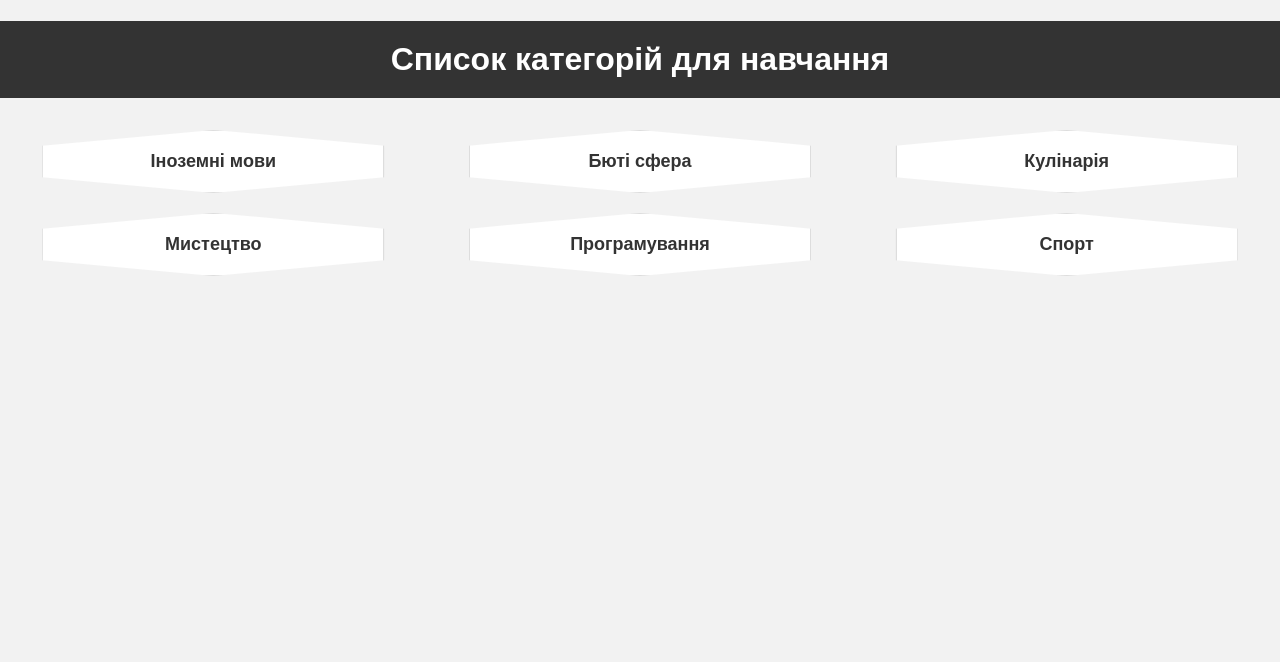
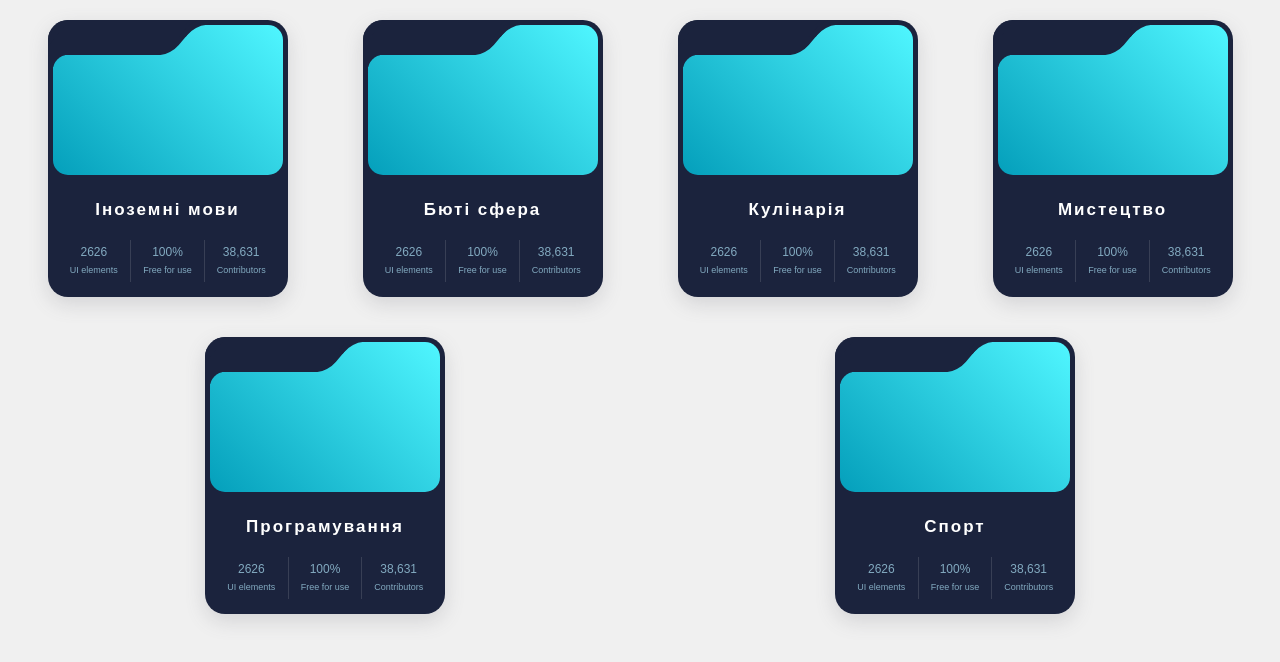
Before and after one commit to musakovskiy/education_platform, a Django app: page /categories/ in a window 1280 px wide. Shown: the top 662 px of the page. Run offline with Django 4.2, Linux system fonts and the light colour scheme; a user stored in the database is signed in; data comes from the database, SQL or seed files in the repository.

Commit message:
created category list html v1

```diff
--- /dev/null
+++ b/static/css/category.css
@@ -0,0 +1,133 @@
+.card {
+  width: 230px;
+  border-radius: 20px;
+  background: #1b233d;
+  padding: 5px;
+  overflow: hidden;
+  box-shadow: rgba(100, 100, 111, 0.2) 0px 7px 20px 0px;
+  transition: transform 0.5s cubic-bezier(0.175, 0.885, 0.32, 1.275);
+  margin-bottom: 20px;
+}
+
+.card:hover {
+  transform: scale(1.05);
+}
+
+.card .top-section {
+  height: 150px;
+  border-radius: 15px;
+  display: flex;
+  flex-direction: column;
+  background: linear-gradient(45deg, rgb(4, 159, 187) 0%, rgb(80, 246, 255) 100%);
+  position: relative;
+}
+
+.card .top-section .border {
+  border-bottom-right-radius: 10px;
+  height: 30px;
+  width: 130px;
+  background: #1b233d;
+  position: relative;
+  transform: skew(-40deg);
+  box-shadow: -10px -10px 0 0 #1b233d;
+}
+
+.card .top-section .border::before {
+  content: "";
+  position: absolute;
+  width: 15px;
+  height: 15px;
+  top: 0;
+  right: -15px;
+  background: rgba(255, 255, 255, 0);
+  border-top-left-radius: 10px;
+  box-shadow: -5px -5px 0 2px #1b233d;
+}
+
+.card .top-section::before {
+  content: "";
+  position: absolute;
+  top: 30px;
+  left: 0;
+  background: rgba(255, 255, 255, 0);
+  height: 15px;
+  width: 15px;
+  border-top-left-radius: 15px;
+  box-shadow: -5px -5px 0 2px #1b233d;
+}
+
+.card .top-section .icons {
+  position: absolute;
+  top: 0;
+  width: 100%;
+  height: 30px;
+  display: flex;
+  justify-content: space-between;
+}
+
+.card .top-section .icons .logo {
+  height: 100%;
+  aspect-ratio: 1;
+  padding: 7px 0 7px 15px;
+}
+
+.card .top-section .icons .logo .top-section {
+  height: 100%;
+}
+
+.card .top-section .icons .social-media {
+  height: 100%;
+  padding: 8px 15px;
+  display: flex;
+  gap: 7px;
+}
+
+.card .top-section .icons .social-media .svg {
+  height: 100%;
+  fill: #1b233d;
+}
+
+.card .top-section .icons .social-media .svg:hover {
+  fill: white;
+}
+
+.card .bottom-section {
+  margin-top: 15px;
+  padding: 10px 5px;
+}
+
+.card .bottom-section .title {
+  display: block;
+  font-size: 17px;
+  font-weight: bolder;
+  color: white;
+  text-align: center;
+  letter-spacing: 2px;
+}
+
+.card .bottom-section .row {
+  display: flex;
+  justify-content: space-between;
+  margin-top: 20px;
+}
+
+.card .bottom-section .row .item {
+  flex: 30%;
+  text-align: center;
+  padding: 5px;
+  color: rgba(170, 222, 243, 0.721);
+}
+
+.card .bottom-section .row .item .big-text {
+  font-size: 12px;
+  display: block;
+}
+
+.card .bottom-section .row .item .regular-text {
+  font-size: 9px;
+}
+
+.card .bottom-section .row .item:nth-child(2) {
+  border-left: 1px solid rgba(255, 255, 255, 0.126);
+  border-right: 1px solid rgba(255, 255, 255, 0.126);
+}
--- a/templates/courses/category_list.html
+++ b/templates/courses/category_list.html
@@ -1,116 +1,77 @@
 <!DOCTYPE html>
-<html>
+<html lang="en">
+
 <head>
-  <title>Category List</title>
+  <title>Categories</title>
+  <meta charset="utf-8">
+  <meta name="viewport" content="width=device-width, initial-scale=1">
+  {% load static %}
+  <link rel="stylesheet" href="{% static 'css/category.css' %}">
   <style>
     body {
       font-family: 'Arial', sans-serif;
-      background-color: #f2f2f2;
       margin: 0;
       padding: 0;
+      background-color: #f0f0f0;
     }
 
-    h1 {
-      background-color: #333;
-      color: #fff;
+    .card-container {
+      display: flex;
+      gap: 20px;
+      justify-content: space-around;
+      flex-wrap: wrap;
       padding: 20px;
-      text-align: center;
-    }
-
-    ul {
-      list-style-type: none;
-      padding: 0;
-      margin: 0;
-      display: flex;
-      flex-wrap: wrap;
-      justify-content: space-around;
-    }
-
-    li {
-      background-color: #fff;
-      margin: 10px;
-      padding: 20px;
-      width: 300px;
-      text-align: center;
-      position: relative;
-      overflow: hidden;
-      box-shadow: 0 0 20px rgba(0, 0, 0, 0.1);
-      transition: transform 0.3s, background-color 0.3s, border 0.3s;
-      border: 1px solid #ddd;
-      border-radius: 8px;
-      clip-path: polygon(50% 0%, 100% 25%, 100% 75%, 50% 100%, 0% 75%, 0% 25%);
-    }
-
-    li:hover {
-      transform: scale(1.05);
-      background: linear-gradient(to bottom, #f4f4f4, #e0e0e0);
-      border: 1px solid #aaa;
-    }
-
-    a {
-      text-decoration: none;
-      color: #333;
-      font-weight: bold;
-      font-size: 18px;
-    }
-
-    .pagination {
-      display: flex;
-      justify-content: center;
-      margin-top: 20px;
-    }
-
-    .step-links a {
-      padding: 10px;
-      margin: 0 5px;
-      background-color: #333;
-      color: #fff;
-      text-decoration: none;
-      border-radius: 5px;
-    }
-
-    .step-links .current {
-      background-color: #555;
-      color: #fff;
-      padding: 10px;
-      margin: 0 5px;
-      border-radius: 5px;
     }
   </style>
 </head>
+
 <body>
 
-  <h1>Список категорій для навчання</h1>
-
-  <ul>
+  <div class="card-container">
     {% for category in category_list %}
-      <li>
-        <a href="{% url 'courses:category-detail' category.id %}">
-          {{ category.name }}
-        </a>
-      </li>
+      <div class="card">
+        <div class="top-section">
+          <div class="border"></div>
+          <div class="icons">
+            <div class="logo">
+              <svg xmlns="http://www.w3.org/2000/svg" fill="none" viewBox="0 0 94 94" class="svg">
+                <!-- Your logo path data -->
+              </svg>
+            </div>
+            <div class="social-media">
+              <svg xmlns="http://www.w3.org/2000/svg" viewBox="0 0 30 30" class="svg">
+                <!-- Your social media icon path data -->
+              </svg>
+              <svg class="svg" xmlns="http://www.w3.org/2000/svg" viewBox="0 0 512 512">
+                <!-- Your social media icon path data -->
+              </svg>
+              <svg class="svg" xmlns="http://www.w3.org/2000/svg" viewBox="0 0 640 512">
+                <!-- Your social media icon path data -->
+              </svg>
+            </div>
+          </div>
+        </div>
+        <div class="bottom-section">
+          <span class="title">{{ category.name }}</span>
+          <div class="row row1">
+            <div class="item">
+              <span class="big-text">2626</span>
+              <span class="regular-text">UI elements</span>
+            </div>
+            <div class="item">
+              <span class="big-text">100%</span>
+              <span class="regular-text">Free for use</span>
+            </div>
+            <div class="item">
+              <span class="big-text">38,631</span>
+              <span class="regular-text">Contributors</span>
+            </div>
+          </div>
+        </div>
+      </div>
     {% endfor %}
-  </ul>
-
-  {% if is_paginated %}
-    <div class="pagination">
-      <span class="step-links">
-        {% if category_list.has_previous %}
-          <a href="?page=1">&laquo; first</a>
-          <a href="?page={{ category_list.previous_page_number }}">previous</a>
-        {% endif %}
-
-        <span class="current">
-          Page {{ category_list.number }} of {{ category_list.paginator.num_pages }}.
-        </span>
-
-        {% if category_list.has_next %}
-          <a href="?page={{ category_list.next_page_number }}">next</a>
-          <a href="?page={{ category_list.paginator.num_pages }}">last &raquo;</a>
-        {% endif %}
-      </span>
-    </div>
-  {% endif %}
+  </div>
 
 </body>
+
 </html>
```
Also changed, not shown: templates/courses/index.html (+7 -3 lines), static/images/490608167862864c93db54c966e883ce-3301252139.jpg (added).
